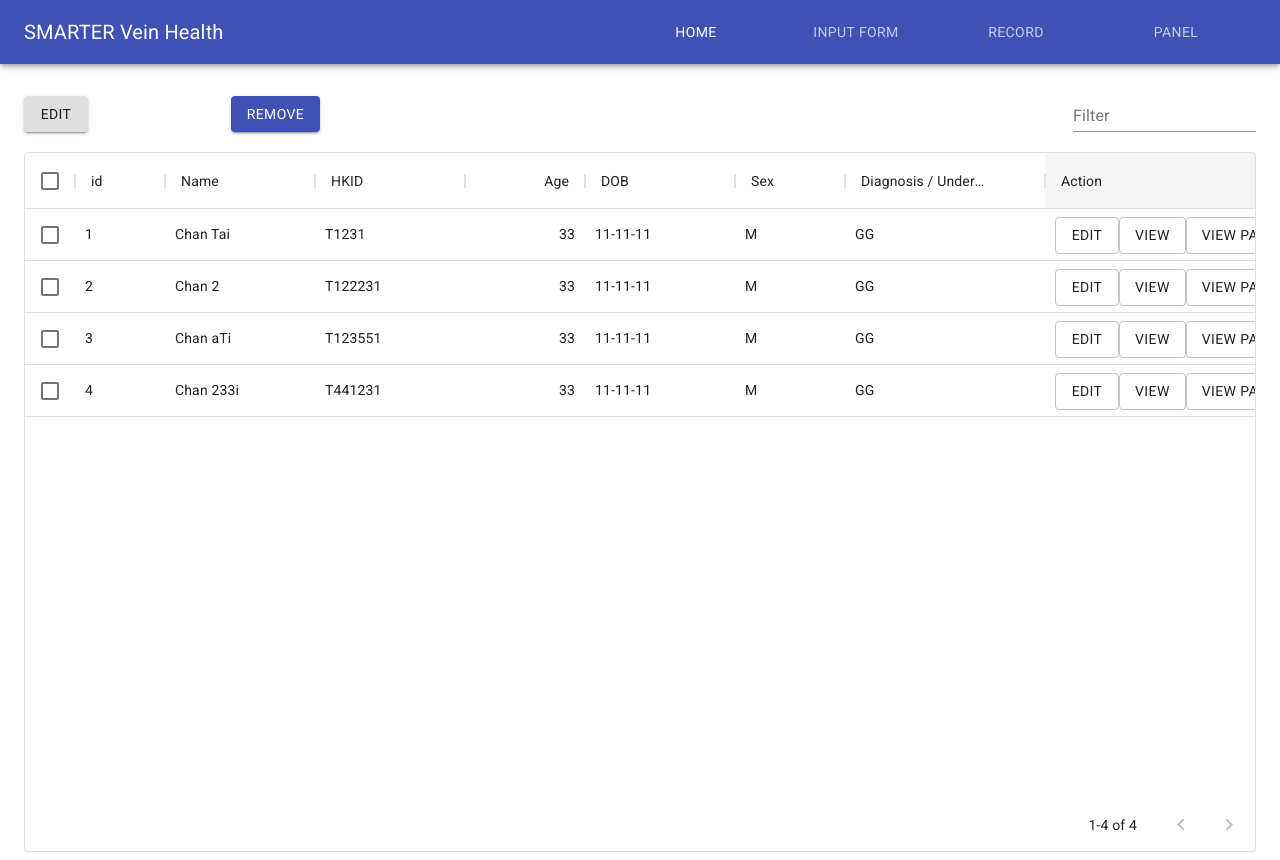
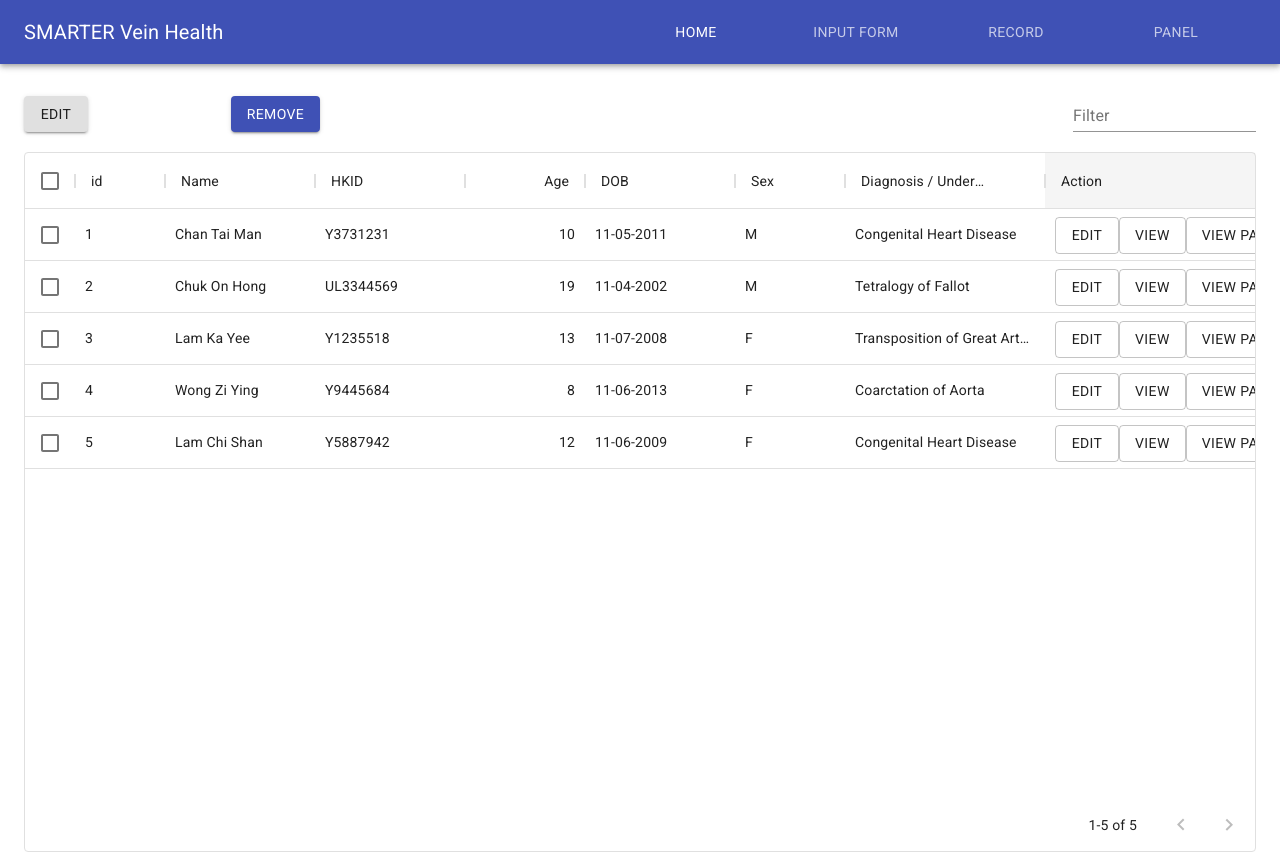
Before and after one commit to willlee1995/frontedva, a React (Create React App) app: page /table in a window 1280 px wide. Built offline with nearby package versions, Linux system fonts and the light colour scheme.

Commit message:
table data added
data added

```diff
--- a/src/Components/Table/Table.js
+++ b/src/Components/Table/Table.js
@@ -82,39 +82,48 @@ const columns = [
 const rows = [
   {
     id:1,
-    Name: "Chan Tai",
-    hkid: "T1231",
-    Age: 33,
-    DOB: "11-11-11",
+    Name: "Chan Tai Man",
+    hkid: "Y3731231",
+    Age: 10,
+    DOB: "11-05-2011",
     Sex: "M",
-    Diagnosis: "GG",
+    Diagnosis: "Congenital Heart Disease",
   },
   {
     id:2,
-    Name: "Chan 2",
-    hkid: "T122231",
-    Age: 33,
-    DOB: "11-11-11",
+    Name: "Chuk On Hong",
+    hkid: "UL3344569",
+    Age: 19,
+    DOB: "11-04-2002",
     Sex: "M",
-    Diagnosis: "GG",
+    Diagnosis: "Tetralogy of Fallot",
   },
   {
     id:3,
-    Name: "Chan aTi",
-    hkid: "T123551",
-    Age: 33,
-    DOB: "11-11-11",
-    Sex: "M",
-    Diagnosis: "GG",
+    Name: "Lam Ka Yee",
+    hkid: "Y1235518",
+    Age: 13,
+    DOB: "11-07-2008",
+    Sex: "F",
+    Diagnosis: "Transposition of Great Arteries",
   },
   {
     id:4,
-    Name: "Chan 233i",
-    hkid: "T441231",
-    Age: 33,
-    DOB: "11-11-11",
-    Sex: "M",
-    Diagnosis: "GG",
+    Name: "Wong Zi Ying",
+    hkid: "Y9445684",
+    Age: 8,
+    DOB: "11-06-2013",
+    Sex: "F",
+    Diagnosis: "Coarctation of Aorta",
+  },
+  {
+    id:5,
+    Name: "Lam Chi Shan",
+    hkid: "Y5887942",
+    Age: 12,
+    DOB: "11-06-2009",
+    Sex: "F",
+    Diagnosis: "Congenital Heart Disease",
   },
 ];
 
```
Also changed, not shown: 2 other files (tests, documents, lock files or other folders).
